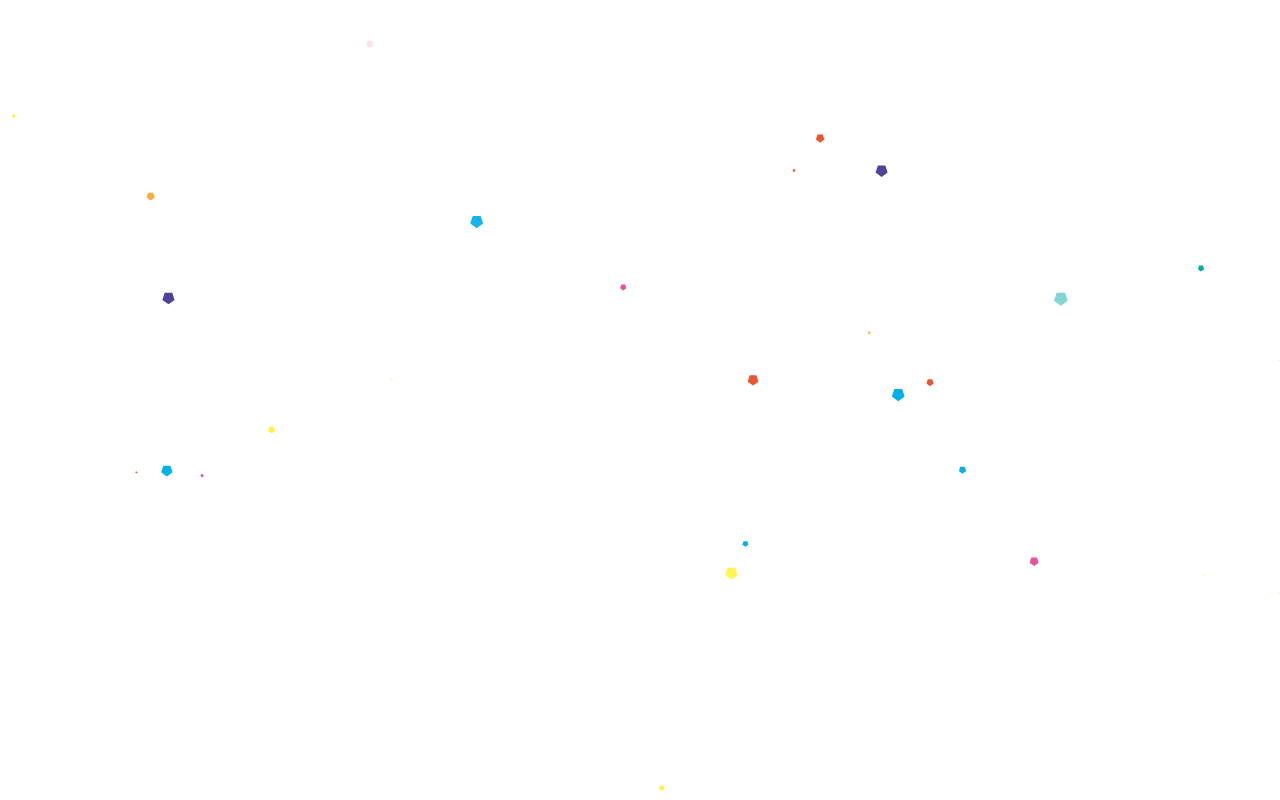
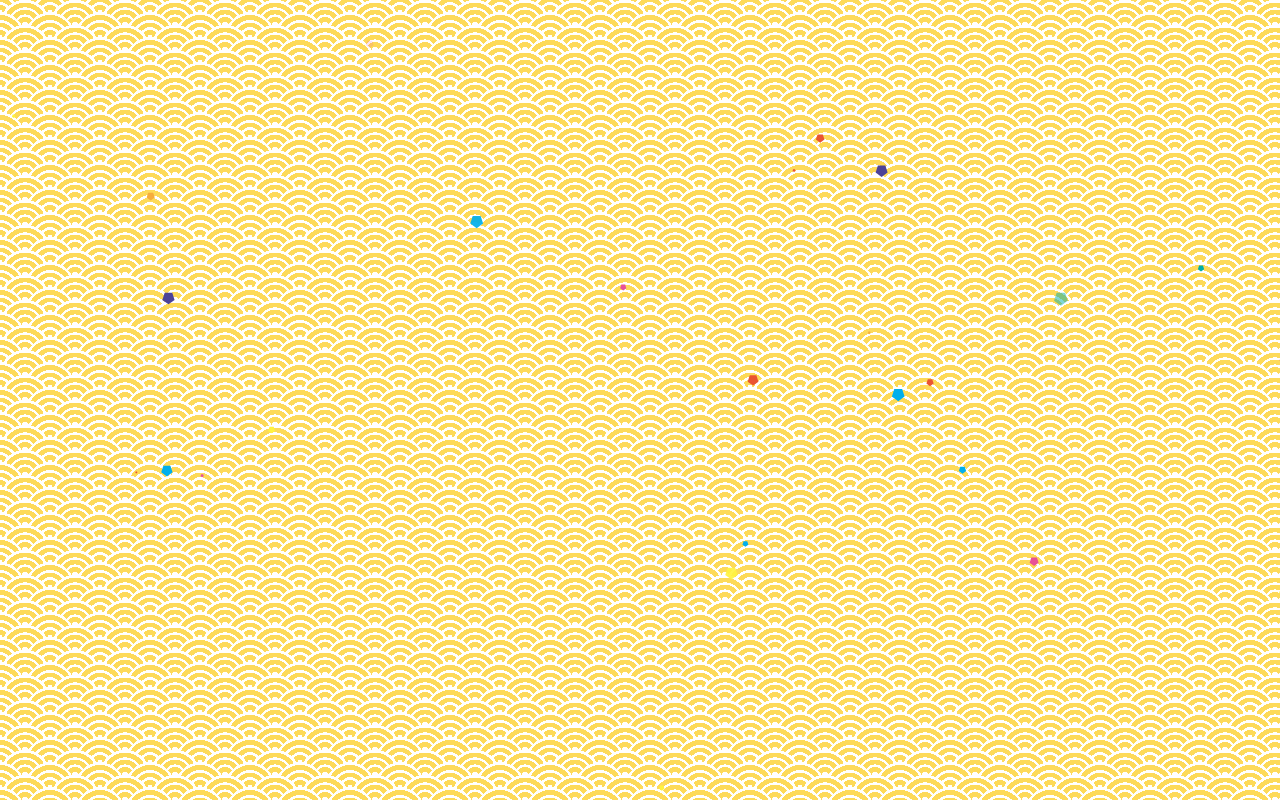
Before and after one commit to deguchi37458/hny2023, a React (Create React App) app: page / in a window 1280 px wide. Built offline with nearby package versions, Linux system fonts and the light colour scheme.

Commit message:
update background

```diff
--- a/src/components/Main/index.jsx
+++ b/src/components/Main/index.jsx
@@ -19,17 +19,13 @@ export default function Main() {
   return (
     <>
       <Shutter />
+      {/* <div className={styles.back}> */}
       <Particles
         className={styles.particles}
         id="tsparticles"
         init={particlesInit}
         loaded={particlesLoaded}
         options={{
-          background: {
-            color: {
-              value: "#fff",
-            },
-          },
           fpsLimit: 120,
           interactivity: {
             events: {
@@ -126,6 +122,7 @@ export default function Main() {
           detectRetina: true,
         }}
       />
+      {/* </div> */}
     </>
   );
 }
--- a/src/components/Main/styles.module.scss
+++ b/src/components/Main/styles.module.scss
@@ -1,11 +1,14 @@
 .particles {
-  position:fixed;
-  z-index:-1;
+  position: fixed;
+  z-index: 1;
   width: 100%;
   height: 100vh;
-  background-color:#f3f3f3;
+  background-color:#FDDA59;
+  background-image:
+  radial-gradient(circle at 100% 150%, #FDDA59 24%, #fff 24%, #fff 28%, #FDDA59 28%, #FDDA59 36%, #fff 36%, #fff 40%, transparent 40%, transparent),
+  radial-gradient(circle at 0    150%, #FDDA59 24%, #fff 24%, #fff 28%, #FDDA59 28%, #FDDA59 36%, #fff 36%, #fff 40%, transparent 40%, transparent),
+  radial-gradient(circle at 50%  100%, #fff 10%, #FDDA59 10%, #FDDA59 23%, #fff 23%, #fff 30%, #FDDA59 30%, #FDDA59 43%, #fff 43%, #fff 50%, #FDDA59 50%, #FDDA59 63%, #fff 63%, #fff 71%, transparent 71%, transparent),
+  radial-gradient(circle at 100% 50%, #fff 5%, #FDDA59 5%, #FDDA59 15%, #fff 15%, #fff 20%, #FDDA59 20%, #FDDA59 29%, #fff 29%, #fff 34%, #FDDA59 34%, #FDDA59 44%, #fff 44%, #fff 49%, transparent 49%, transparent),
+  radial-gradient(circle at 0    50%,#fff 5%, #FDDA59 5%, #FDDA59 15%, #fff 15%, #fff 20%, #FDDA59 20%, #FDDA59 29%, #fff 29%, #fff 34%, #FDDA59 34%, #FDDA59 44%, #fff 44%, #fff 49%, transparent 49%, transparent);
+  background-size: 50px 25px;
 }
-
-.title {
-  color: red;
-}
```
